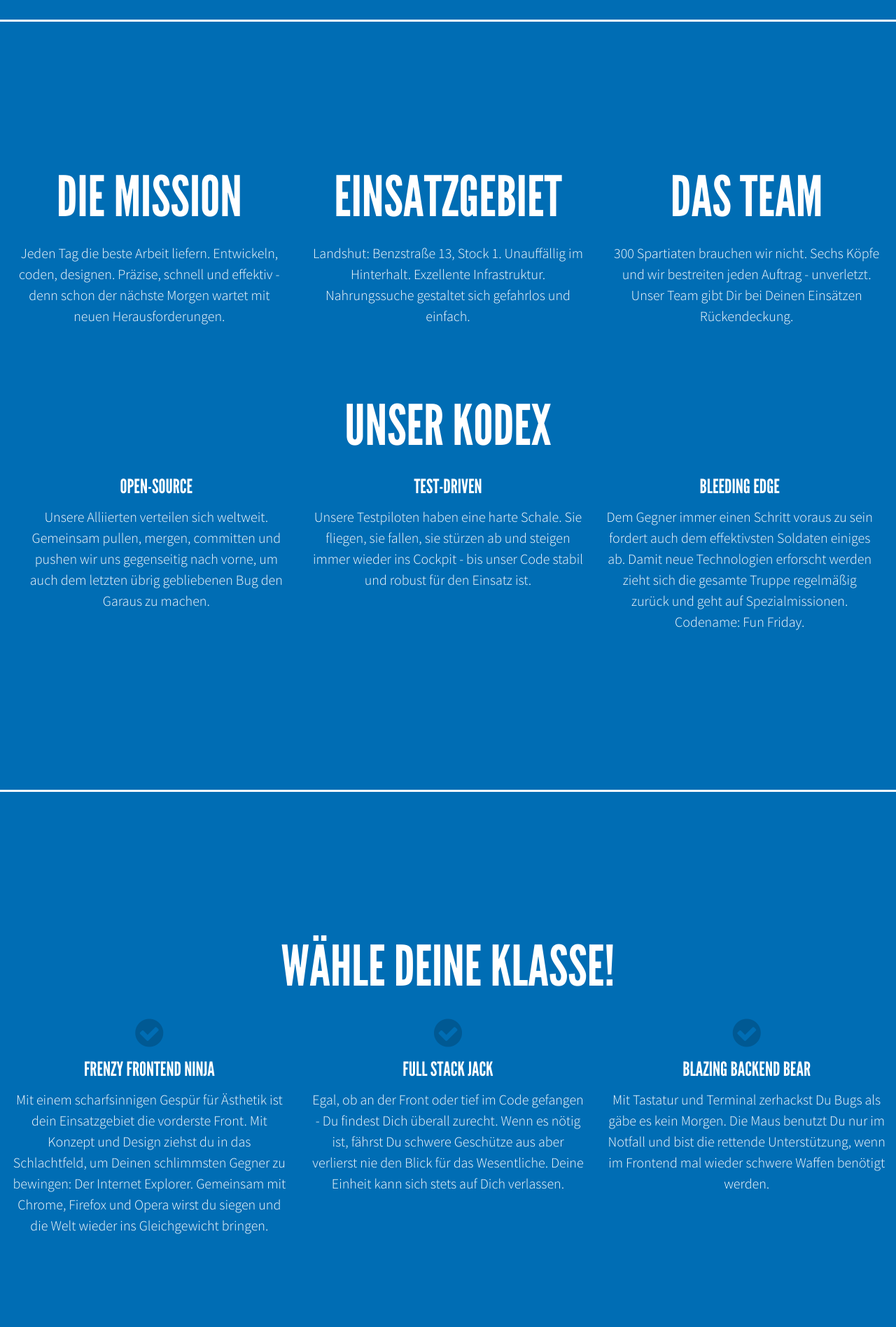
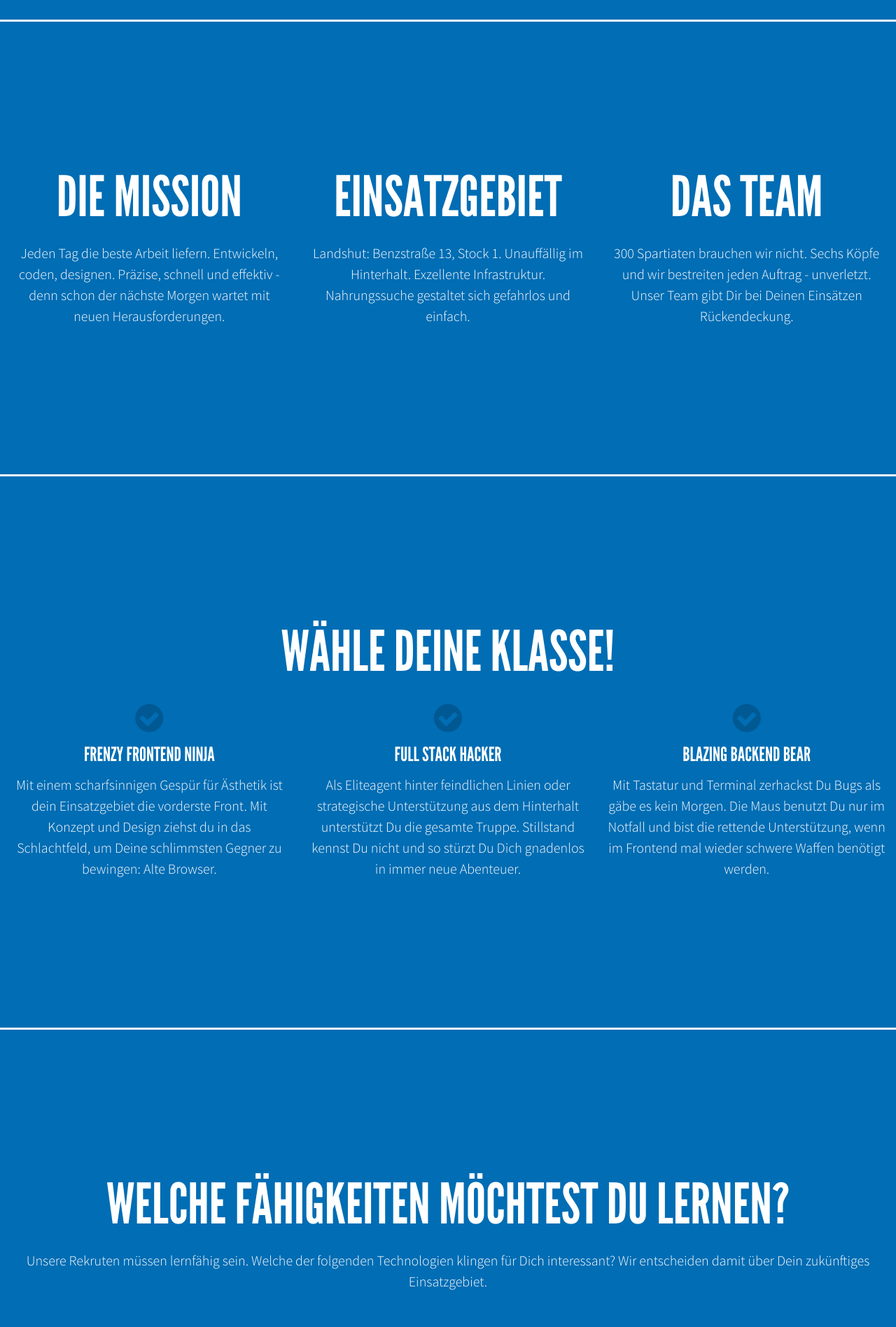
Before and after one commit to campudus/campudus.github.io, a Jekyll site: the page built from de/jobs/index.html, in a window 1280 px wide. Shown: the part 716-2613 px from the top of the page at 70% size. Built offline with Jekyll 4.4.1, drawn with Linux system fonts in a browser that asks for light colours; some of the changed text lies outside the part shown.

Commit message:
Change texts and a bit styling
Signed-off-by: Joern Bernhardt <jb@campudus.com>

```diff
--- a/_sass/jobs/jobs-styles.scss
+++ b/_sass/jobs/jobs-styles.scss
@@ -6,12 +6,13 @@
 $light-color: #0093eb;
 $highlight-color: #f7d933;
 $dark-color: #005993;
+$gray: rgba(0, 0, 0, 0.25);
 
-$tech-item-inset-color: rgba(0, 0, 0, 0.25);
+$tech-item-inset-color: $gray;
 
 a {
   color: $text-color;
-  &:hover,&:visited {
+  &:hover, &:visited {
     color: $text-color;
   }
   &:active {
@@ -131,8 +132,8 @@
 
 }
 
-.philosophy {
-  margin-top: 5%;
+.philosophy h2 {
+  text-align: center;
 }
 
 // Form
@@ -141,6 +142,10 @@
   max-width: 30vw;
   margin: 0 auto;
   text-align: center;
+}
+
+.kind {
+  cursor: pointer;
 }
 
 i.icon-check {
@@ -153,6 +158,7 @@
 }
 
 .tech-item {
+  cursor: pointer;
   min-height: 150px;
   position: relative;
   padding: 2% 0 !important;
@@ -191,13 +197,29 @@
 
   input {
     border-radius: 8px;
-    border-color: rgba(0, 0, 0, 0.25);
+    border-color: $gray;
     background-color: $dark-color;
     height: 3.5rem;
     font-family: $leagueGothic;
     font-size: 2.5rem;
     color: $highlight-color;
     text-align: center;
+
+    &::-webkit-input-placeholder {
+      color: $gray;
+    }
+
+    &:-moz-placeholder {
+      color: $gray;
+    }
+
+    &::-moz-placeholder {
+      color: $gray;
+    }
+
+    &:-ms-input-placeholder {
+      color: $gray;
+    }
   }
 
   label {
@@ -220,13 +242,13 @@
     box-shadow: 0 5px 0 0 $dark-color;
 
     background: $light-color; /* Old browsers */
-    background: -moz-linear-gradient(top,  $light-color 0%, $campudus-blue 100%); /* FF3.6+ */
-    background: -webkit-gradient(linear, left top, left bottom, color-stop(0%,$light-color), color-stop(100%,$campudus-blue)); /* Chrome,Safari4+ */
-    background: -webkit-linear-gradient(top,  $light-color 0%,$campudus-blue 100%); /* Chrome10+,Safari5.1+ */
-    background: -o-linear-gradient(top,  $light-color 0%,$campudus-blue 100%); /* Opera 11.10+ */
-    background: -ms-linear-gradient(top,  $light-color 0%,$campudus-blue 100%); /* IE10+ */
-    background: linear-gradient(to bottom,  $light-color 0%,$campudus-blue 100%); /* W3C */
-    filter: progid:DXImageTransform.Microsoft.gradient( startColorstr='$light-color', endColorstr='#005993',GradientType=0 ); /* IE6-9 */
+    background: -moz-linear-gradient(top, $light-color 0%, $campudus-blue 100%); /* FF3.6+ */
+    background: -webkit-gradient(linear, left top, left bottom, color-stop(0%, $light-color), color-stop(100%, $campudus-blue)); /* Chrome,Safari4+ */
+    background: -webkit-linear-gradient(top, $light-color 0%, $campudus-blue 100%); /* Chrome10+,Safari5.1+ */
+    background: -o-linear-gradient(top, $light-color 0%, $campudus-blue 100%); /* Opera 11.10+ */
+    background: -ms-linear-gradient(top, $light-color 0%, $campudus-blue 100%); /* IE10+ */
+    background: linear-gradient(to bottom, $light-color 0%, $campudus-blue 100%); /* W3C */
+    filter: progid:DXImageTransform.Microsoft.gradient(startColorstr='$light-color', endColorstr='#005993', GradientType=0); /* IE6-9 */
 
     &:hover {
       background: $light-color;
--- a/de/jobs/index.html
+++ b/de/jobs/index.html
@@ -56,27 +56,6 @@
         Dir bei Deinen Einsätzen Rückendeckung.</p>
 
     </div>
-    <div class="large-12 columns philosophy">
-      <h2>Unser Kodex</h2>
-
-      <div class="large-4 medium-12 small-12 columns" data-equalizer-watch>
-        <h3>Open-Source</h3>
-
-        <p>Unsere Alliierten verteilen sich weltweit. Gemeinsam pullen, mergen, committen und pushen wir uns gegenseitig
-          nach vorne, um auch dem letzten übrig gebliebenen Bug den Garaus zu machen.</p></div>
-      <div class="large-4 medium-12 small-12 columns" data-equalizer-watch>
-        <h3>Test-Driven</h3>
-
-        <p>Unsere Testpiloten haben eine harte Schale. Sie fliegen, sie fallen, sie stürzen ab und steigen immer wieder
-          ins Cockpit - bis unser Code stabil und robust für den Einsatz ist.</p></div>
-      <div class="large-4 medium-12 small-12 columns" data-equalizer-watch>
-        <h3>Bleeding edge</h3>
-
-        <p>Dem Gegner immer einen Schritt voraus zu sein fordert auch dem effektivsten Soldaten einiges ab. Damit neue
-          Technologien erforscht werden zieht sich die gesamte Truppe regelmäßig zurück und geht auf Spezialmissionen.
-          Codename: Fun Friday.</p>
-      </div>
-    </div>
   </div>
   <div class="character row">
     <div class="large-12 columns">
@@ -88,18 +67,16 @@
       <h3>Frenzy Frontend Ninja</h3>
 
       <p>Mit einem scharfsinnigen Gespür für Ästhetik ist dein Einsatzgebiet die vorderste Front. Mit Konzept und Design
-        ziehst du in das Schlachtfeld, um Deinen schlimmsten Gegner zu bewingen: Der Internet Explorer. Gemeinsam mit
-        Chrome, Firefox und Opera wirst du siegen und die Welt wieder ins Gleichgewicht bringen.</p>
+        ziehst du in das Schlachtfeld, um Deine schlimmsten Gegner zu bewingen: Alte Browser.</p>
 
     </div>
     <div class="large-4 columns kind" id="full-stack-jack">
       <i class="icon-check"></i>
 
-      <h3>Full Stack Jack</h3>
+      <h3>Full Stack Hacker</h3>
 
-      <p>Egal, ob an der Front oder tief im Code gefangen - Du findest Dich überall zurecht. Wenn es nötig ist, fährst
-        Du schwere Geschütze aus aber verlierst nie den Blick für das Wesentliche. Deine Einheit kann sich stets auf
-        Dich verlassen.</p>
+      <p>Als Eliteagent hinter feindlichen Linien oder strategische Unterstützung aus dem Hinterhalt unterstützt Du die
+        gesamte Truppe. Stillstand kennst Du nicht und so stürzt Du Dich gnadenlos in immer neue Abenteuer.</p>
 
     </div>
     <div class="large-4 columns kind" id="backend-bear">
@@ -115,10 +92,10 @@
   </div>
   <div class="technology row" data-equalizer>
     <div class="large-12 columns">
-      <h2>Wähle Deine Interessen</h2>
+      <h2>Welche Fähigkeiten möchtest Du lernen?</h2>
 
-      <p>Verwendet werden selbstverständlich nur die neuesten und besten Technologien aus Web, App und dem
-        Entwicklungsbereich. Wähle die Technologien aus, die für Dich interessant klingen!</p>
+      <p>Unsere Rekruten müssen lernfähig sein. Welche der folgenden Technologien klingen für Dich interessant? Wir
+        entscheiden damit über Dein zukünftiges Einsatzgebiet.</p>
 
       <ul class="small-block-grid-1 medium-block-grid-2 large-block-grid-4">
         <li data-equalizer-watch class="tech-item" id="javascript"><i class="icon-javascript"></i>
@@ -175,6 +152,30 @@
             liebsten Technologie: Dem Web.
           </div>
           <i class="icon-check"></i></li>
+        <li data-equalizer-watch class="tech-item" id="sql"><i class="icon-database"></i>
+
+          <h3>SQL</h3>
+
+          <div class="description">Sichert unsere Daten bei einigen unserer Produkte.</div>
+          <i class="icon-check"></i></li>
+        <li data-equalizer-watch class="tech-item" id="shell"><i class="icon-shell"></i>
+
+          <h3>Shell</h3>
+
+          <div class="description">Kleine Skripte helfen uns bei der automatisierten Lösung von Alltagsproblemen.</div>
+          <i class="icon-check"></i></li>
+        <li data-equalizer-watch class="tech-item" id="php"><i class="icon-php"></i>
+
+          <h3>PHP</h3>
+
+          <div class="description">In manchen Fällen greifen wir auf das fast überall verfügbare PHP zurück.</div>
+          <i class="icon-check"></i></li>
+        <li data-equalizer-watch class="tech-item" id="flash"><i class="icon-gulp"></i>
+
+          <h3>Gulp</h3>
+
+          <div class="description"></div>
+          <i class="icon-check"></i></li>
         <li data-equalizer-watch class="tech-item" id="nodejs"><i class="icon-nodeJs"></i>
 
           <h3>Node.JS</h3>
@@ -207,12 +208,33 @@
     </div>
 
   </div>
+  <div class="philosophy row">
+    <div class="large-12 columns">
+      <h2>Unser Kodex</h2>
+
+      <div class="large-4 medium-12 small-12 columns" data-equalizer-watch>
+        <h3>Open-Source</h3>
+
+        <p>Unsere Alliierten verteilen sich weltweit. Gemeinsam pullen, mergen, committen und pushen wir uns gegenseitig
+          nach vorne, um auch dem letzten übrig gebliebenen Bug den Garaus zu machen.</p></div>
+      <div class="large-4 medium-12 small-12 columns" data-equalizer-watch>
+        <h3>Test-Driven</h3>
+
+        <p>Unsere Testpiloten haben eine harte Schale. Sie fliegen, sie fallen, sie stürzen ab und steigen immer wieder
+          zurück ins Cockpit - solange bis unser Code stabil und robust für den Einsatz ist.</p></div>
+      <div class="large-4 medium-12 small-12 columns" data-equalizer-watch>
+        <h3>Bleeding edge</h3>
+
+        <p>Unsere Truppe ist dem Gegner immer einen Schritt voraus. Um das auch in Zukunft zu sein, halten wir
+          regelmäßige Sessions, um auf dem neuesten Stand zu bleiben. Codename: Fun Friday.</p>
+      </div>
+    </div>
+  </div>
   <div class="contact row">
     <div class="large-12 columns">
       <h2>Aufnahme&shy;protokoll</h2>
 
       <p>Bitte fülle die untenstehenden Daten aus. Wir werden uns anschließend mit Dir in Verbindung setzen.</p>
-
     </div>
 
     <div class="large-12 columns">
@@ -226,10 +248,10 @@
           <input type="email" name="email" id="email" required="required" placeholder="your-name@awesome.corp"/>
         </div>
         <div>
-          <label for="url">Portfolio URL</label>
+          <label for="url">Portfolio URL*</label>
           <input type="url" name="url" id="url" placeholder="Optional: https://github.com/Narigo"/>
 
-          <p class="small">Git-Repository oder Webseite, auf der Deine derzeitigen Erfolge zu sehen sind.</p>
+          <p class="small">* Git-Repository oder Webseite, auf der Deine derzeitigen Erfolge zu sehen sind.</p>
         </div>
         <button type="submit">Bewerben <i class="icon-arrow-right"></i></button>
       </form>
--- a/de/jobs/js/app.js
+++ b/de/jobs/js/app.js
@@ -26,7 +26,10 @@
     $(this).toggleClass('checked');
   });
 
-  $('#recruitment').submit(function (event) {
+  var $recruitment = $('#recruitment');
+  var $button = $recruitment.find('button');
+
+  $recruitment.submit(function (event) {
     event.preventDefault();
 
     // abort any pending request
@@ -51,29 +54,38 @@
     serializedData.push({name : 'skills', value : skillArray.join(',')});
 
     request = $.ajax({
-      "url" : "https://script.google.com/macros/s/AKfycbwy_70uxGw1hsNbgXN0K9Lnjt2vFriM14qfdQmE0dIyNq6Vbjo/exec",
+      "url" : "https://script.googleabcdefgxxa.com/macros/s/AKfycbwy_70uxGw1hsNbgXN0K9Lnjt2vFriM14qfdQmE0dIyNq6Vbjo/exec",
       "content-type" : "application/json",
       "type" : "post",
       "data" : serializedData
     });
 
+    $button.attr('disabled', 'disabled');
+    $button.text('Bewerbe');
+
     request.done(function (response, textStatus, jqXHR) {
       if (response.result == 'success') {
+        $button.text('Beworben!');
       } else {
+        console.error('The following error occured: ' + textStatus);
+        resetAfterFail();
       }
     });
 
     // callback handler that will be called on failure
     request.fail(function (jqXHR, textStatus, errorThrown) {
       // log the error to the console
-      console.error(
-        'The following error occured: ' +
-        textStatus, errorThrown
-      );
+      console.error('The following error occured: ' + textStatus, errorThrown);
+      resetAfterFail();
     });
 
     request.always(function () {
     });
 
+    function resetAfterFail() {
+      $button.text('Erneut senden');
+      $button.removeAttr('disabled');
+    }
+
   });
 });
```
